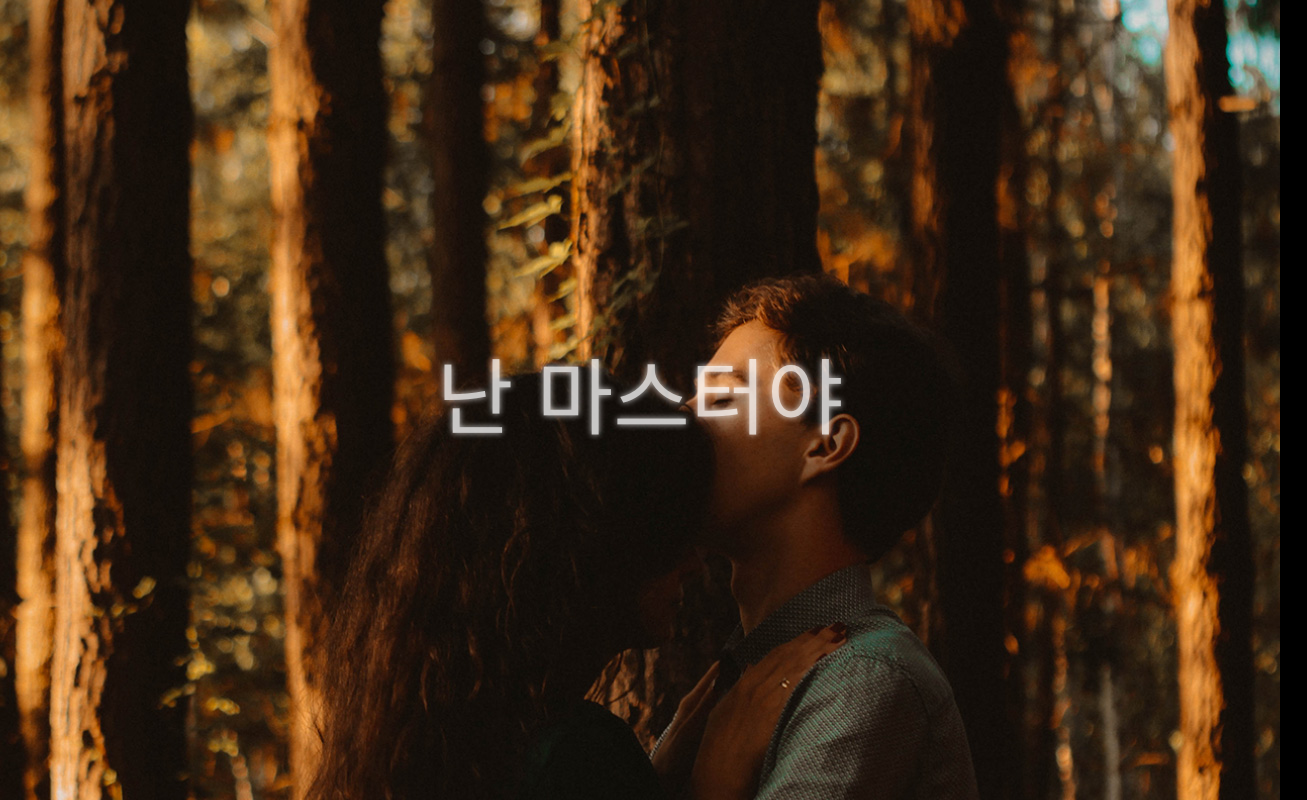
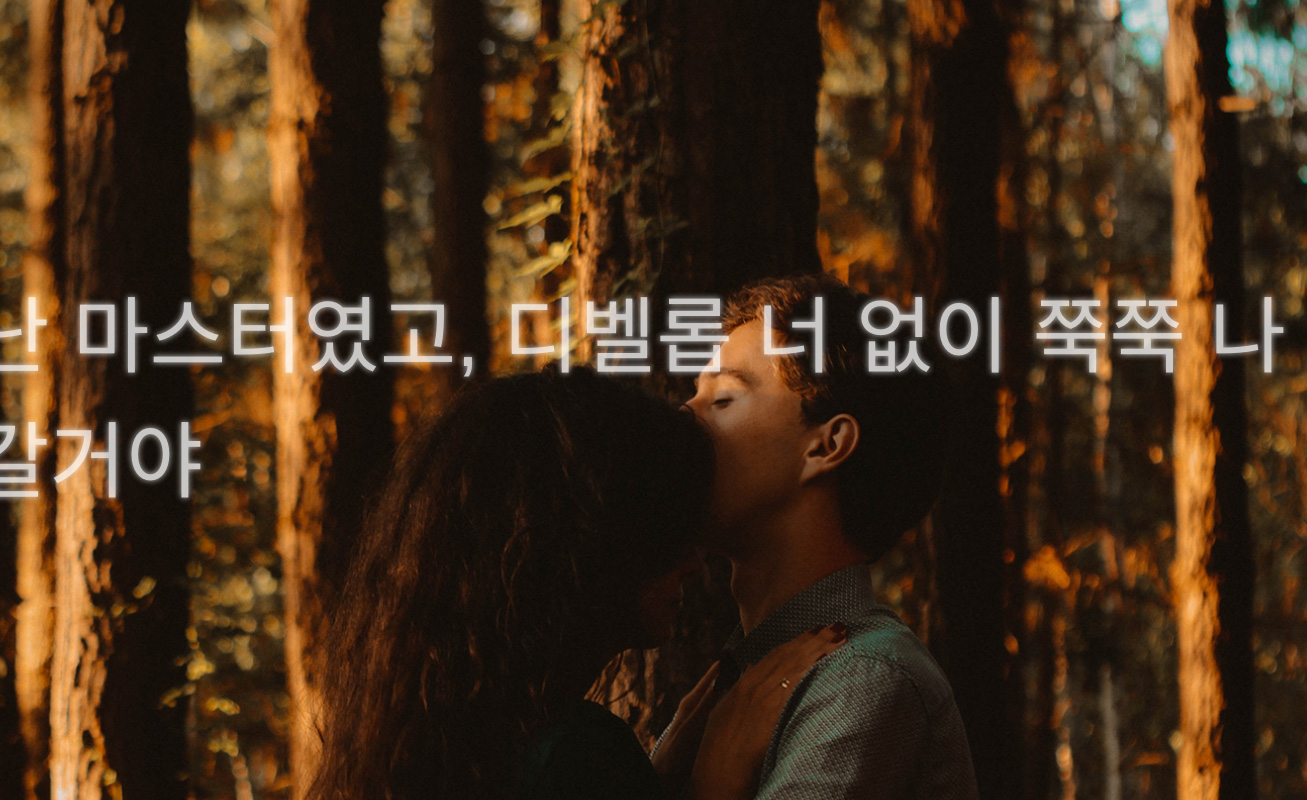
Before and after one commit to seunggonGwon/seunggonGwon, a plain HTML site: page git_test/index.html in a window 1280 px wide. Shown: the whole page, 1307 px wide, since content can reach past the window. Drawn offline with Linux system fonts and the light colour scheme; files that its build step writes are made by us from their sources; files whose address does not match are found by name.

Commit message:
쭉쭉 나가기

```diff
--- a/git_test/index.html
+++ b/git_test/index.html
@@ -8,7 +8,7 @@
 </head>
 <body>
 
-	<h1>난 마스터야</h1>
+	<h1>난 마스터였고, 디벨롭 너 없이 쭉쭉 나갈거야</h1>
 
 </body>
 </html>
```
